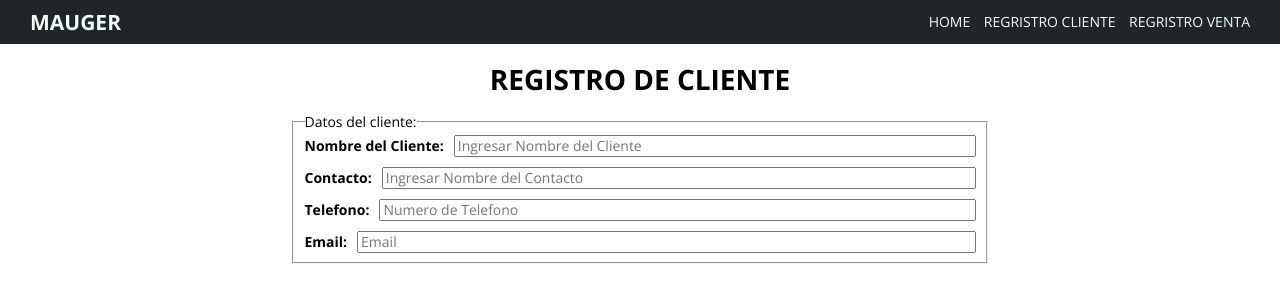
After one commit to Gerardozow/SAMG, a PHP site: page /registro_cliente.php in a window 1280 px wide. The commit adds this page. Shown: the top 303 px of the page. Run offline with PHP 8.4, Linux system fonts and the light colour scheme.

Commit message:
Se cambia el formulario

```diff
--- a/assets/css/style.css
+++ b/assets/css/style.css
@@ -22,15 +22,26 @@ body {
 }
 
 /* Utilidades */
+.mr-1{margin-right: 1rem}
+.mt-1{margin-top: 1rem;}
+
+.m-center{ margin:0 auto;}
+
 .text-center{text-align: center;}
-
-.m-center{margin: 1rem 0 0 auto;}
 
 .container{max-width: 95%; margin: 0 auto;}
 
-.title{
-  text-transform: uppercase;
-}
+.upper{text-transform: uppercase;}
+.bold{font-weight: bold;}
+
+.block{display: block;}
+
+/*Utilidades flexbox */
+.d-flex{display: flex;}
+.flex-1{flex: 1;}
+.justify-center{ justify-content: center;}
+.aling-center{align-items: center;}
+
 
 /* Header */
 .header {
@@ -58,7 +69,6 @@ body {
   .header__toggle{display: none;}
   .header__nav{display: flex;}
 }
-
 
 .header__nav{
   display: none;
@@ -93,3 +103,9 @@ body {
     margin-right: 0rem;
   }
 }
+
+
+
+/* Formulario */
+.registro{max-width: 700px;}
+.input-100{flex: 1}
--- a/functions/cp.php
+++ b/functions/Obtencion.php
@@ -20,7 +20,7 @@ $resultado = mysqli_query($conexion, $query);
 // Verificar si se encontró información para el código postal ingresado
 if (mysqli_num_rows($resultado) > 0) {
     // Obtener los valores de colonia, localidad y estado
-    $fila = mysqli_fetch_assoc($resultado);
+    $fila = mysqli_fetch_array($resultado);
     $colonia = $fila['asentamiento'];
     $municipio = $fila['municipio'];
     $estado = $fila['estado'];
--- /dev/null
+++ b/registro_cliente.php
@@ -0,0 +1,35 @@
+<!DOCTYPE html>
+<html lang="es">
+<?php include_once('views/head.php')?>
+<body>
+    <?php include_once('views/header.php') ?>
+    <main class="container">
+        <h1 class="title upper text-center">Registro de Cliente</h1>
+
+        <form action="" method="post" class="registro m-center">
+            <fieldset>
+                <legend>Datos del cliente:</legend>
+                <div class="d-flex aling-center">
+                    <label for="cliente" class="mr-1 bold">Nombre del Cliente:</label>
+                    <input type="text" class="flex-1" id="cliente" name="cliente" placeholder="Ingresar Nombre del Cliente">
+                </div>
+                <div class="d-flex aling-center mt-1">
+                    <label for="contacto" class="mr-1 bold">Contacto:</label>
+                    <input type="text" class="flex-1" id="contacto" name="contacto" placeholder="Ingresar Nombre del Contacto">
+                </div>
+                <div class="d-flex aling-center mt-1">
+                    <label for="telefono" class="mr-1 bold">Telefono:</label>
+                    <input type="tel" class="flex-1" id="telefono" name="telefono" placeholder="Numero de Telefono">
+                </div>
+                <div class="d-flex aling-center mt-1">
+                    <label for="telefono" class="mr-1 bold">Email:</label>
+                    <input type="email" class="flex-1" id="email" name="email" placeholder="Email">
+                </div>
+            </fieldset>
+
+        </form>
+    </main>
+
+</body>
+<script src="assets/js/main.js"></script>
+</html>
```
Also changed, not shown: assets/js/main.js (+34 -34 lines), registro-clientes.php (deleted, +0 -47 lines).
